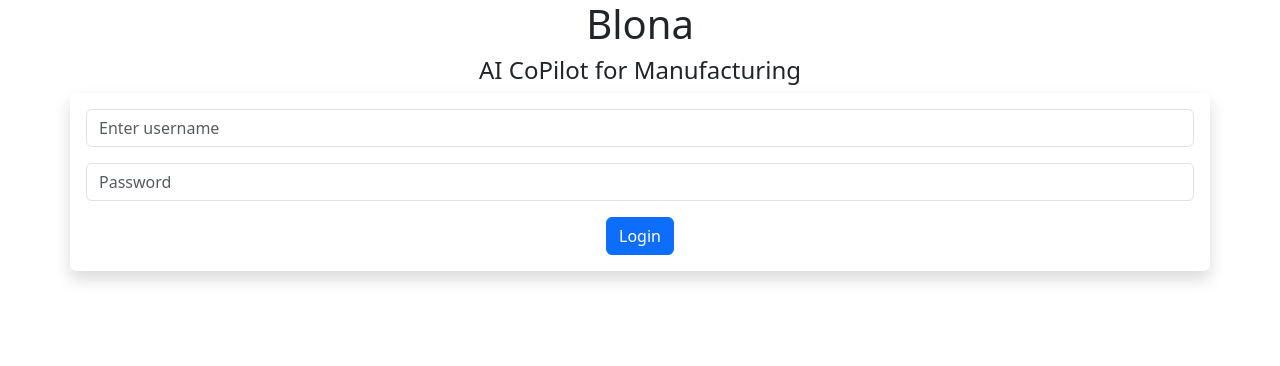
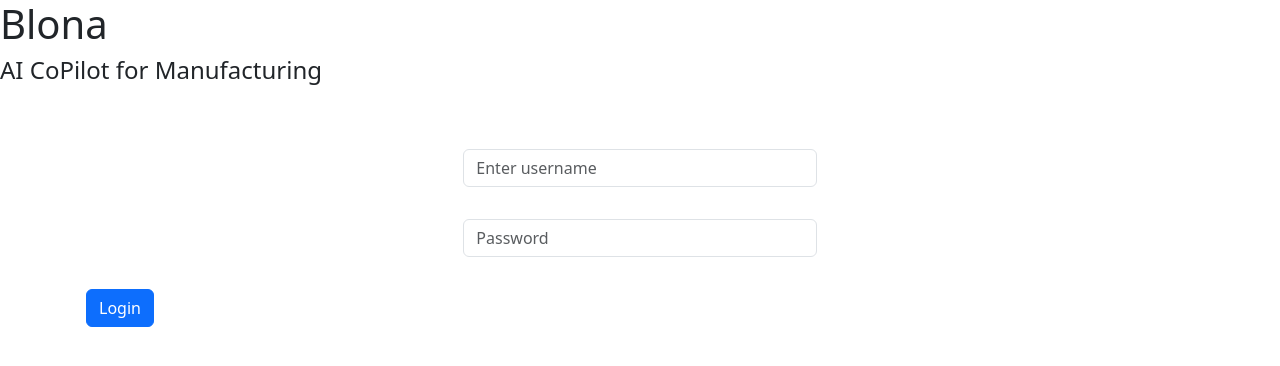
Before and after one commit to nehashaikh21/blona-code-challenge, a React (Create React App) app: page / in a window 1280 px wide. Shown: the top 366 px of the page. Built offline with nearby package versions, Linux system fonts and the light colour scheme.

Commit message:
connect to backend and add login functionality

```diff
--- a/package.json
+++ b/package.json
@@ -10,10 +10,14 @@
     "@types/node": "^16.18.50",
     "@types/react": "^18.2.21",
     "@types/react-dom": "^18.2.7",
+    "axios": "^1.5.0",
     "bootstrap": "^5.3.1",
+    "dotenv": "^16.3.1",
     "react": "^18.2.0",
     "react-bootstrap": "^2.8.0",
+    "react-cookie": "^6.1.1",
     "react-dom": "^18.2.0",
+    "react-router-dom": "^6.16.0",
     "react-scripts": "5.0.1",
     "typescript": "^4.9.5",
     "web-vitals": "^2.1.4"
--- a/src/App.tsx
+++ b/src/App.tsx
@@ -1,14 +1,20 @@
 import React from "react";
-
 import "./App.css";
 import "bootstrap/dist/css/bootstrap.min.css";
 import LandingPage from "./components/LandingPage";
+import { BrowserRouter, Routes, Route } from "react-router-dom";
+import Pdfuploader from "./components/Pdfuploader";
 
 function App() {
   return (
-    <div className="App">
-      <LandingPage />
-    </div>
+    <>
+      <BrowserRouter>
+        <Routes>
+          <Route path="/" element={<LandingPage />} />
+          <Route path="/Pdfuploader" element={<Pdfuploader />} />
+        </Routes>
+      </BrowserRouter>
+    </>
   );
 }
 
--- a/src/components/LandingPage.tsx
+++ b/src/components/LandingPage.tsx
@@ -1,16 +1,54 @@
-import React, { useState } from "react";
+import React, { useState, useEffect } from "react";
+import Row from "react-bootstrap/Row";
+
+import Col from "react-bootstrap/Col";
 import Form from "react-bootstrap/Form";
+import axios from "axios";
+import { Link, useNavigate } from "react-router-dom";
 import { Container, Button } from "react-bootstrap";
 
+interface Values {
+  username: string;
+  password: string;
+}
+
 function LandingPage() {
-  const [values, setValues] = useState({ username: "", password: "" });
-  const handleSubmit = () => {};
+  const navigate = useNavigate();
+
+  const [values, setValues] = useState<Values>({ username: "", password: "" });
+
+  const handleSubmit = async (event: React.FormEvent<HTMLFormElement>) => {
+    event.preventDefault();
+    try {
+      console.log(process.env.REACT_APP_SERVER + "auth/login");
+
+      const { data } = await axios.post(
+        process.env.REACT_APP_SERVER + "auth/login",
+        {
+          ...values,
+        },
+        { withCredentials: false }
+      );
+      if (data) {
+        if (data.errors) {
+          const { username, password } = data.errors;
+        } else {
+          navigate("/Pdfuploader");
+        }
+      }
+    } catch (ex) {
+      console.log(ex);
+    }
+  };
+
   return (
     <>
       <h1>Blona</h1>
       <h4>AI CoPilot for Manufacturing</h4>
-      <Container className="rounded shadow p-3">
-        <Form onSubmit={(e) => handleSubmit()}>
+      <Container className="p-3 mt-5">
+        <Form onSubmit={(e) => handleSubmit(e)}>
+          <Row className="mb-3">
+            <Col md={{ span: 4, offset: 4 }}>
               <Form.Group className="mb-3" controlId="formBasicEmail">
                 <Form.Control
                   name="username"
@@ -22,7 +60,10 @@ function LandingPage() {
                   placeholder="Enter username"
                 />
               </Form.Group>
-
+            </Col>
+          </Row>
+          <Row className="mb-3">
+            <Col md={{ span: 4, offset: 4 }}>
               <Form.Group className="mb-3" controlId="formBasicPassword">
                 <Form.Control
                   name="password"
@@ -34,7 +75,8 @@ function LandingPage() {
                   placeholder="Password"
                 />
               </Form.Group>
-
+            </Col>
+          </Row>
           <Button variant="primary" type="submit">
             Login
           </Button>
```
Also changed, not shown: 2 other files (tests, documents, lock files or other folders). Lines whose indentation alone changed are shown as unchanged.
